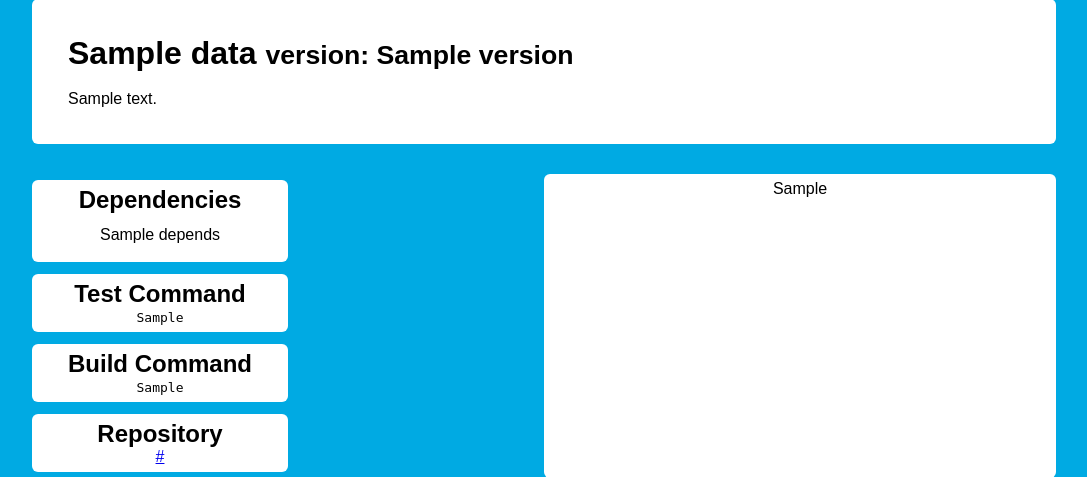
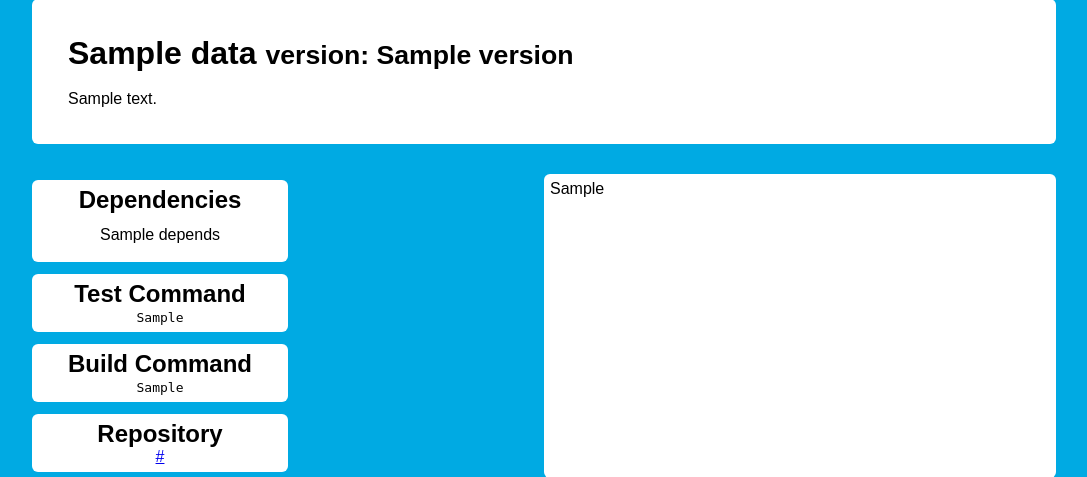
Before and after one commit to zeek/package-website, a FastAPI app: template zeek-package-website/templates/package-info.html in a window 1280 px wide. Shown: the part 151-628 px from the top of the page, without its empty margins (96-1183 px from the left). Run offline with FastAPI, Linux system fonts and the light colour scheme; the template is opened without the code that fills it: most values are stand-ins (such as "Sample title", 1, 10 or a date in 2020); parts of the project's set-up code (start-up, migrations or seed data) failed here and were passed over; some libraries are stand-ins or nearby versions.

Commit message:
alligned readme container info to the left instead of centered

```diff
--- a/zeek-package-website/static/css/style.css
+++ b/zeek-package-website/static/css/style.css
@@ -137,6 +137,8 @@ p {
     padding: 6px;
     width: 40%;
     list-style-position: inside;
+    display:inline-block;
+    text-align: left;
 }
 
 .small-card {
```
